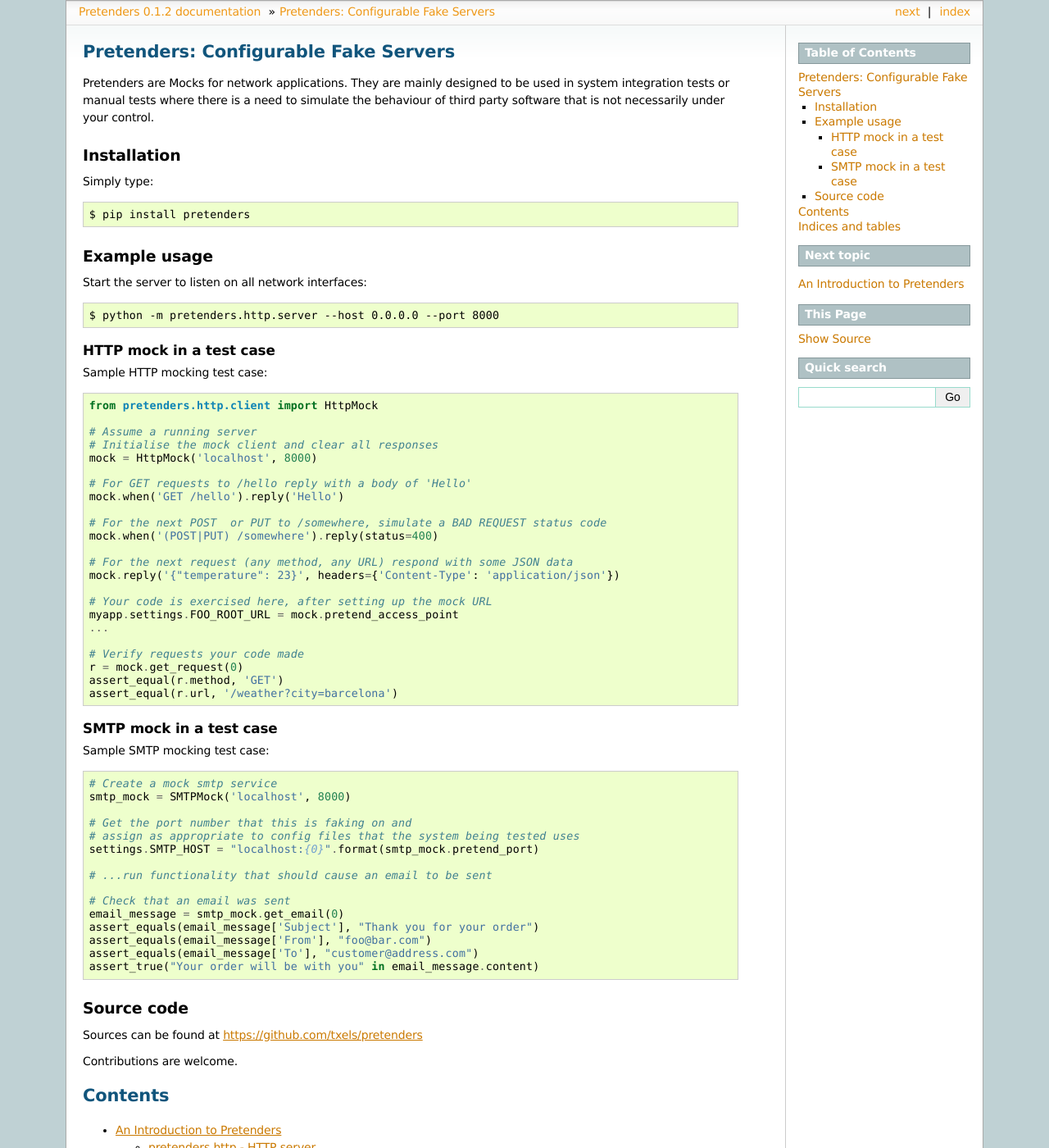
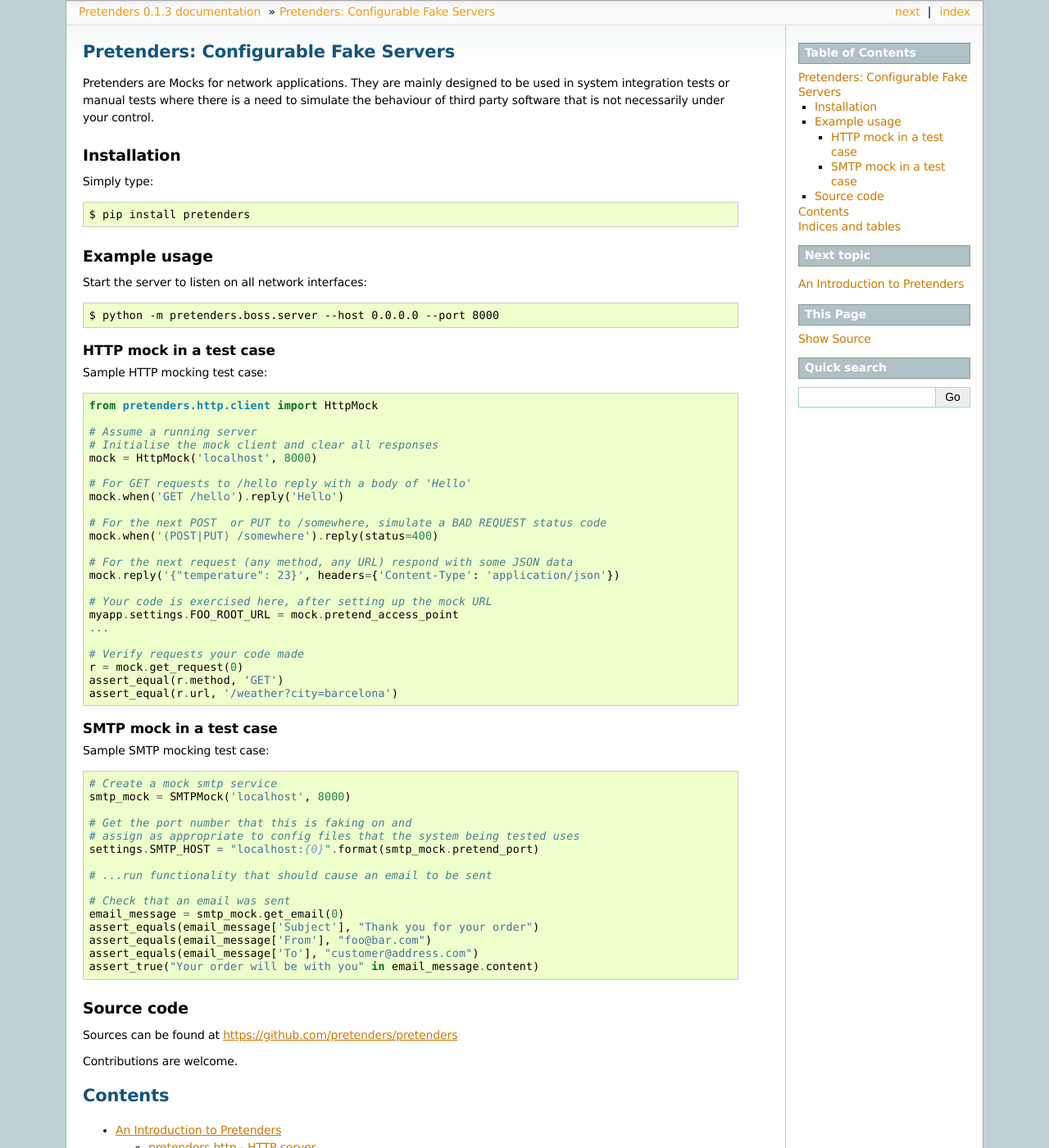
Before and after one commit to pretenders/pretenders, a Sphinx documentation site: the page built from docs/index.rst, in a window 1280 px wide and 1400 px high. Shown: the whole window at 82% size. Built offline with Sphinx 7.4.7, drawn with Linux system fonts in a browser that asks for light colours; some of the changed text lies outside the part shown.

Commit message:
Small fixes in sphinx documentation

```diff
--- a/docs/index.rst
+++ b/docs/index.rst
@@ -23,7 +23,7 @@
 
 Start the server to listen on all network interfaces::
 
-    $ python -m pretenders.http.server --host 0.0.0.0 --port 8000
+    $ python -m pretenders.boss.server --host 0.0.0.0 --port 8000
 
 HTTP mock in a test case
 ~~~~~~~~~~~~~~~~~~~~~~~~
@@ -79,7 +79,7 @@
 Source code
 -----------
 
-Sources can be found at https://github.com/txels/pretenders
+Sources can be found at https://github.com/pretenders/pretenders
 
 Contributions are welcome.
 
--- a/pretenders/__init__.py
+++ b/pretenders/__init__.py
@@ -1 +1 @@
-__version__ = '0.1.2'
+__version__ = '0.1.3'
```
